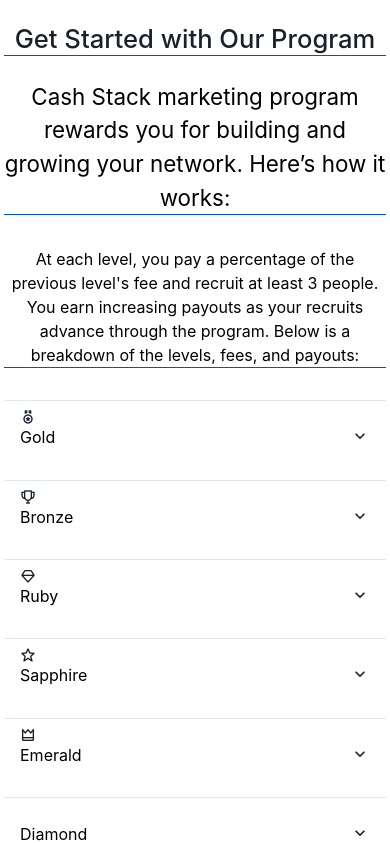
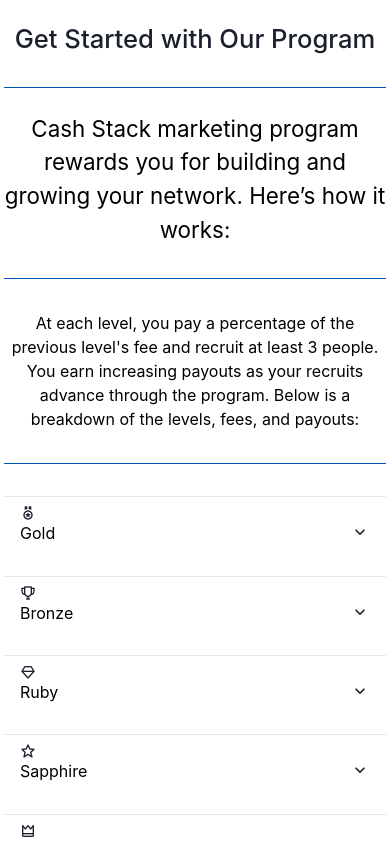
Before and after one commit to tumikole/cash-stack, a React (Create React App) app in the folder frondend/: page /get_started in a window 390 px wide. Shown: the top 843 px of the page. Built offline with nearby package versions, Linux system fonts and the light colour scheme.

Commit message:
sign up form

```diff
--- a/frondend/src/components/Layout/GetStarted.css
+++ b/frondend/src/components/Layout/GetStarted.css
@@ -111,12 +111,15 @@
     font-size: 1.6rem; /* Adjusting header size for smaller screens */
     margin-top: 1.5rem;
     border-bottom: 1px solid #0056b3;
+    padding-bottom: 2rem;
   }
 
   .get-startedSubHeader {
     font-size: 1.4rem;
     margin-top: 1.5rem;
     border-bottom: 1px solid #0056b3;
+    padding-bottom: 2rem;
+
 
   }
 
@@ -124,6 +127,8 @@
     font-size: 1rem; /* Reduce paragraph text size */
     margin-top: 2rem;
     border-bottom: 1px solid #0056b3;
+    padding-bottom: 2rem;
+
 
   }
 
@@ -172,20 +177,22 @@
     font-size: 1.6rem; /* Adjusting header size for smaller screens */
     margin-top: 1.5rem;
     border-bottom: 1px solid #0056b3;
+    padding-bottom: 2rem;
+
   }
 
   .get-startedSubHeader {
     font-size: 1.4rem;
     margin-top: 1.5rem;
     border-bottom: 1px solid #0056b3;
-
+    padding-bottom: 2rem;
   }
 
   .level-description p {
     font-size: 1rem; /* Reduce paragraph text size */
     margin-top: 2rem;
     border-bottom: 1px solid #0056b3;
-
+    padding-bottom: 2rem;
   }
 
   .levels-table {
```
